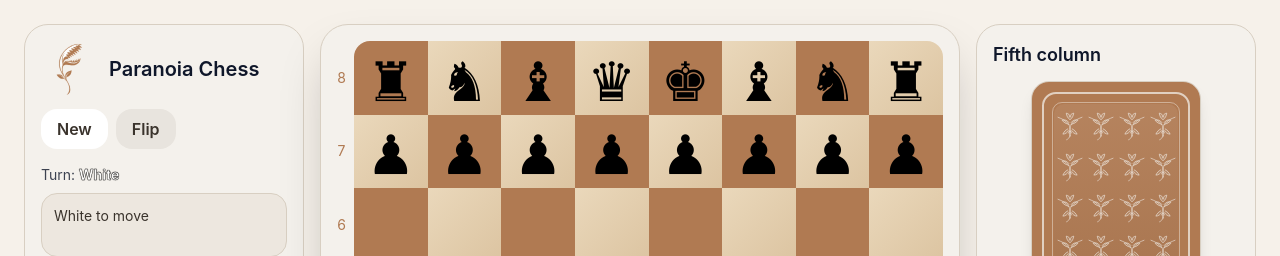
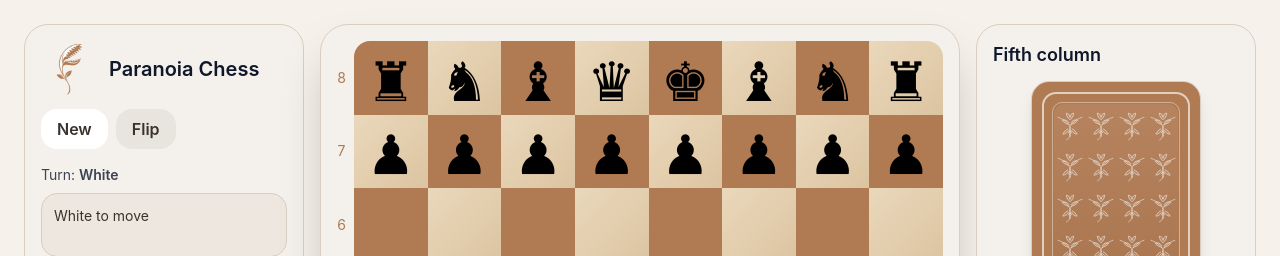
Before and after one commit to kaaalin/Paranoia-Chess, a React (Vite) app: page / in a window 1280 px wide. Shown: the top 256 px of the page. Built offline with nearby package versions, Linux system fonts and the light colour scheme; the HTML template or start-up script is replaced by a standard one.

Commit message:
Update App.tsx

```diff
--- a/src/App.tsx
+++ b/src/App.tsx
@@ -2088,14 +2088,7 @@ export default function App() {
                 </button>
               </div>
               <div className="mt-4 text-sm opacity-80">
-                Turn: <span
-                  className="font-bold capitalize"
-                  style={{
-                    color: state.turn === "white" ? "#ffffff" : TEXT,
-                    textShadow: state.turn === "white" ? "0 0 0.8px #000, 0 0 0.8px #000" : "none",
-                    WebkitTextStroke: state.turn === "white" ? "0.35px #000" : undefined,
-                  }}
-                >{state.turn}</span>
+                Turn: <span className="font-semibold capitalize">{state.turn}</span>
               </div>
               <div className="mt-2 min-h-16 rounded-2xl p-3 text-sm border" style={{ background: "#ede7df", borderColor: BORDER, color: TEXT }}>
                 {state.result || state.status}
```
